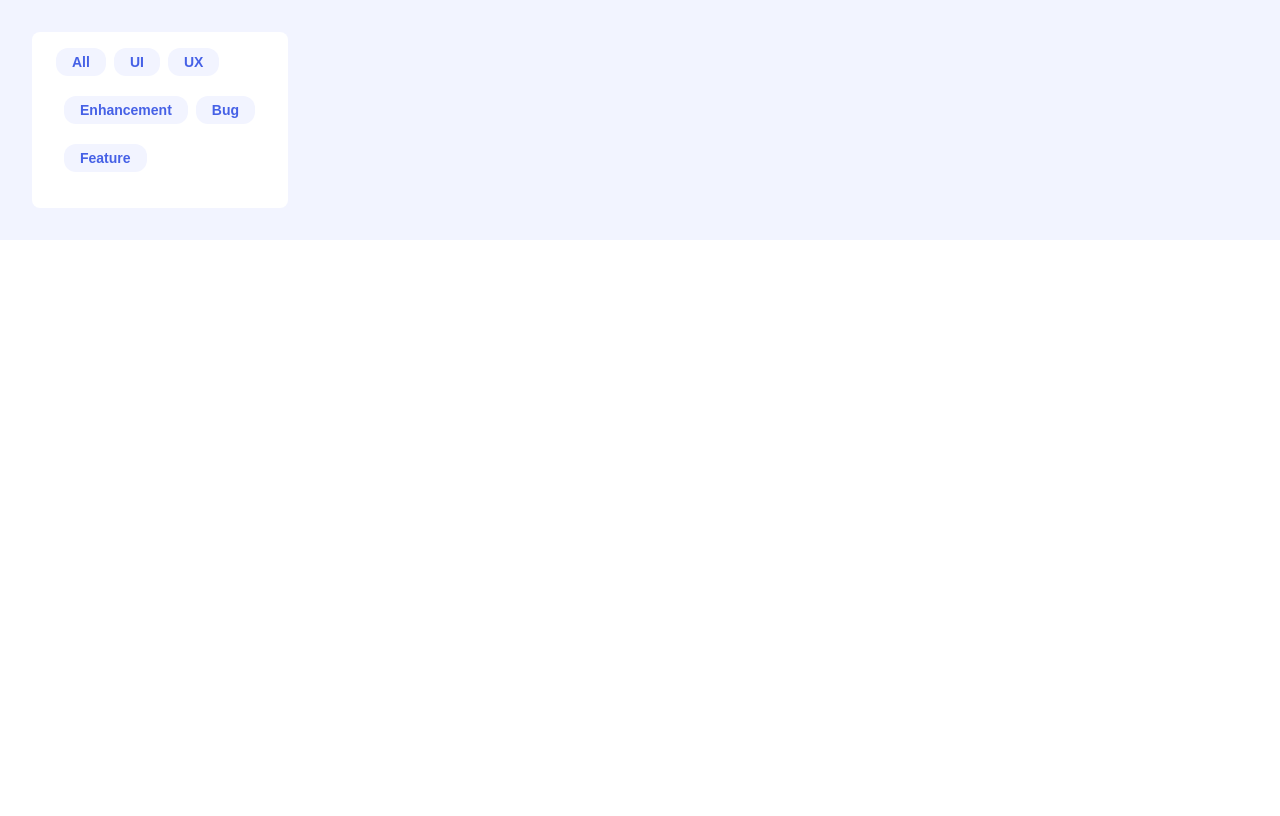
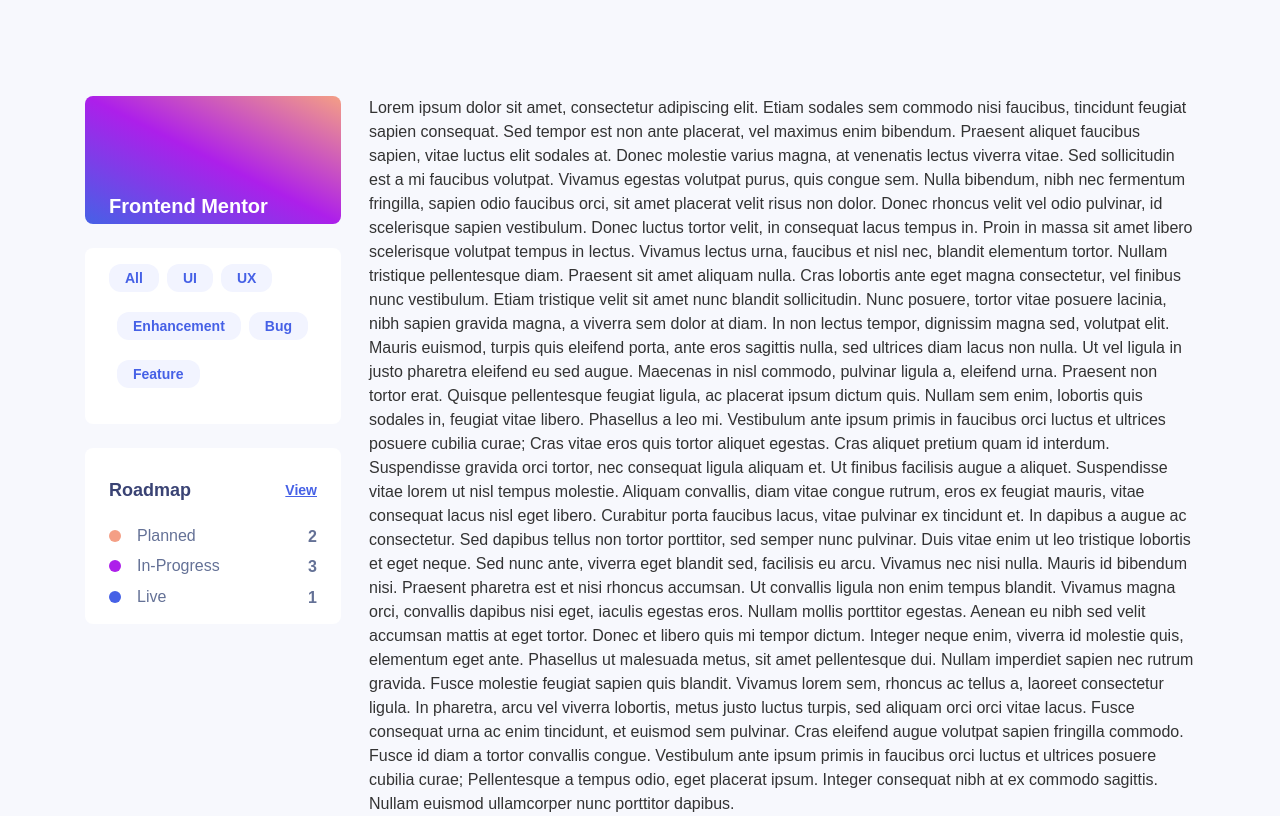
Before and after one commit to rishabhjain1997/product-feedback-fem, a React (Create React App) app: page / in a window 1280 px wide. Built offline with nearby package versions, Linux system fonts and the light colour scheme.

Commit message:
Navbar layout

```diff
--- a/src/components/FeedbackFilter.jsx
+++ b/src/components/FeedbackFilter.jsx
@@ -2,9 +2,9 @@ import React from "react"
 import InteractiveElement from "./shared/InteractiveElement"
 const FeedbackFilter = ({ tags }) => {
   return (
-    <div className="py-4 px-6 h-44 w-56 xl:w-64 bg-base-100 rounded-lg flex flex-row flex-wrap space-x-2">
+    <div className="py-4 px-6 h-44 w-[223px] lg:w-72 xl:w-64 bg-base-100 rounded-lg flex flex-row flex-wrap space-x-2">
       {tags.map((tag) => {
-        return <InteractiveElement>{tag}</InteractiveElement>
+        return <InteractiveElement key={tag}>{tag}</InteractiveElement>
       })}
     </div>
   )
--- /dev/null
+++ b/src/components/Navbar.jsx
@@ -0,0 +1,65 @@
+import React, { useState } from "react"
+import { FontAwesomeIcon } from "@fortawesome/react-fontawesome"
+import { faBars, faXmark } from "@fortawesome/free-solid-svg-icons"
+import RoadmapStats from "./RoadmapStats"
+import FeedbackFilter from "./FeedbackFilter"
+const Navbar = () => {
+  const [isSidebarOpen, setIsSidebarOpen] = useState(false)
+
+  return (
+    <>
+      <div className="fixed w-full md:hidden">
+        <div className="bg-gradient-to-tr from-primary via-secondary to-warning h-20 px-6 flex flex-row justify-between items-center">
+          <div className="flex flex-col">
+            <h3 className="text-base-100 text-base font-bold">
+              Frontend Mentor
+            </h3>
+            <p className="text-xs text-base-200">Feedback Board</p>
+          </div>
+          <FontAwesomeIcon
+            icon={isSidebarOpen ? faXmark : faBars}
+            className="self-center font-bold text-base-100"
+            onClick={() => {
+              setIsSidebarOpen((prev) => {
+                return !prev
+              })
+            }}
+          />
+        </div>
+        <div
+          className={`absolute bg-base-200 right-0 h-[calc(100vh-80px)] sidebar flex flex-col space-y-6 p-6 ${
+            isSidebarOpen ? "visible" : "invisible"
+          } z-10`}
+        >
+          <FeedbackFilter />
+          <RoadmapStats />
+        </div>
+        <div
+          className={`absolute bg-black opacity-60 h-[calc(100vh-80px)] left-0  w-full z-0 ${
+            isSidebarOpen ? "visible" : "invisible"
+          }`}
+          onClick={() => {
+            setIsSidebarOpen(false)
+          }}
+        ></div>
+      </div>
+      <div className="hidden md:block">
+        {/*   */}
+        <div className="pt-14 pb-10 mx-10 max-w-[688px] lg:max-w-[944px] mx-auto xl:p-0 flex flex-row xl:flex-col xl:space-y-6 justify-between content-center">
+          <div className="h-44 xl:h-32 w-[223px] lg:w-72 xl:w-64 rounded-lg bg-gradient-to-tr from-primary via-secondary to-warning ">
+            <div className="mt-24 ml-6">
+              <h3 className="text-base-100 text-xl font-bold">
+                Frontend Mentor
+              </h3>
+              <p className="text-base text-base-200">Feedback Board</p>
+            </div>
+          </div>
+          <FeedbackFilter />
+          <RoadmapStats />
+        </div>
+      </div>
+    </>
+  )
+}
+
+export default Navbar
--- a/src/components/RoadmapStats.jsx
+++ b/src/components/RoadmapStats.jsx
@@ -5,12 +5,12 @@ import { faCircle } from "@fortawesome/free-solid-svg-icons"
 
 const RoadmapStats = () => {
   return (
-    <div className="py-4 px-6 h-44 w-56 xl:w-64 bg-base-100 grid grid-rows-5 gap-2 rounded-lg">
+    <div className="py-4 px-6 h-44 w-[223px] lg:w-72 xl:w-64 bg-base-100 grid grid-rows-5 gap-2 rounded-lg">
       <div className="row-span-2 flex flex-row justify-between">
         <p className="text-neutral font-bold text-lg self-center">Roadmap</p>
         <Link
           to="/roadmap"
-          className="text-primary self-center font-semibold text-sm underline"
+          className="text-primary self-center font-semibold text-sm underline hover:text-secondary"
         >
           View
         </Link>
--- a/src/pages/Suggestions.jsx
+++ b/src/pages/Suggestions.jsx
@@ -1,10 +1,65 @@
 import React from "react"
 import RoadmapStats from "../components/RoadmapStats"
 import FeedbackFilter from "../components/FeedbackFilter"
+import Navbar from "../components/Navbar"
 const Suggestions = () => {
   return (
-    <div className="bg-base-300 p-8">
-      <FeedbackFilter />
+    <div className="bg-base-200 min-h-screen">
+      <div className="xl:flex xl:flex-row xl:w-[1110px] xl:mx-auto xl:pt-24">
+        <Navbar />
+        <div className="pt-20 md:pt-0 xl:ml-7">
+          Lorem ipsum dolor sit amet, consectetur adipiscing elit. Etiam sodales
+          sem commodo nisi faucibus, tincidunt feugiat sapien consequat. Sed
+          tempor est non ante placerat, vel maximus enim bibendum. Praesent
+          aliquet faucibus sapien, vitae luctus elit sodales at. Donec molestie
+          varius magna, at venenatis lectus viverra vitae. Sed sollicitudin est
+          a mi faucibus volutpat. Vivamus egestas volutpat purus, quis congue
+          sem. Nulla bibendum, nibh nec fermentum fringilla, sapien odio
+          faucibus orci, sit amet placerat velit risus non dolor. Donec rhoncus
+          velit vel odio pulvinar, id scelerisque sapien vestibulum. Donec
+          luctus tortor velit, in consequat lacus tempus in. Proin in massa sit
+          amet libero scelerisque volutpat tempus in lectus. Vivamus lectus
+          urna, faucibus et nisl nec, blandit elementum tortor. Nullam tristique
+          pellentesque diam. Praesent sit amet aliquam nulla. Cras lobortis ante
+          eget magna consectetur, vel finibus nunc vestibulum. Etiam tristique
+          velit sit amet nunc blandit sollicitudin. Nunc posuere, tortor vitae
+          posuere lacinia, nibh sapien gravida magna, a viverra sem dolor at
+          diam. In non lectus tempor, dignissim magna sed, volutpat elit. Mauris
+          euismod, turpis quis eleifend porta, ante eros sagittis nulla, sed
+          ultrices diam lacus non nulla. Ut vel ligula in justo pharetra
+          eleifend eu sed augue. Maecenas in nisl commodo, pulvinar ligula a,
+          eleifend urna. Praesent non tortor erat. Quisque pellentesque feugiat
+          ligula, ac placerat ipsum dictum quis. Nullam sem enim, lobortis quis
+          sodales in, feugiat vitae libero. Phasellus a leo mi. Vestibulum ante
+          ipsum primis in faucibus orci luctus et ultrices posuere cubilia
+          curae; Cras vitae eros quis tortor aliquet egestas. Cras aliquet
+          pretium quam id interdum. Suspendisse gravida orci tortor, nec
+          consequat ligula aliquam et. Ut finibus facilisis augue a aliquet.
+          Suspendisse vitae lorem ut nisl tempus molestie. Aliquam convallis,
+          diam vitae congue rutrum, eros ex feugiat mauris, vitae consequat
+          lacus nisl eget libero. Curabitur porta faucibus lacus, vitae pulvinar
+          ex tincidunt et. In dapibus a augue ac consectetur. Sed dapibus tellus
+          non tortor porttitor, sed semper nunc pulvinar. Duis vitae enim ut leo
+          tristique lobortis et eget neque. Sed nunc ante, viverra eget blandit
+          sed, facilisis eu arcu. Vivamus nec nisi nulla. Mauris id bibendum
+          nisi. Praesent pharetra est et nisi rhoncus accumsan. Ut convallis
+          ligula non enim tempus blandit. Vivamus magna orci, convallis dapibus
+          nisi eget, iaculis egestas eros. Nullam mollis porttitor egestas.
+          Aenean eu nibh sed velit accumsan mattis at eget tortor. Donec et
+          libero quis mi tempor dictum. Integer neque enim, viverra id molestie
+          quis, elementum eget ante. Phasellus ut malesuada metus, sit amet
+          pellentesque dui. Nullam imperdiet sapien nec rutrum gravida. Fusce
+          molestie feugiat sapien quis blandit. Vivamus lorem sem, rhoncus ac
+          tellus a, laoreet consectetur ligula. In pharetra, arcu vel viverra
+          lobortis, metus justo luctus turpis, sed aliquam orci orci vitae
+          lacus. Fusce consequat urna ac enim tincidunt, et euismod sem
+          pulvinar. Cras eleifend augue volutpat sapien fringilla commodo. Fusce
+          id diam a tortor convallis congue. Vestibulum ante ipsum primis in
+          faucibus orci luctus et ultrices posuere cubilia curae; Pellentesque a
+          tempus odio, eget placerat ipsum. Integer consequat nibh at ex commodo
+          sagittis. Nullam euismod ullamcorper nunc porttitor dapibus.
+        </div>
+      </div>
     </div>
   )
 }
```
